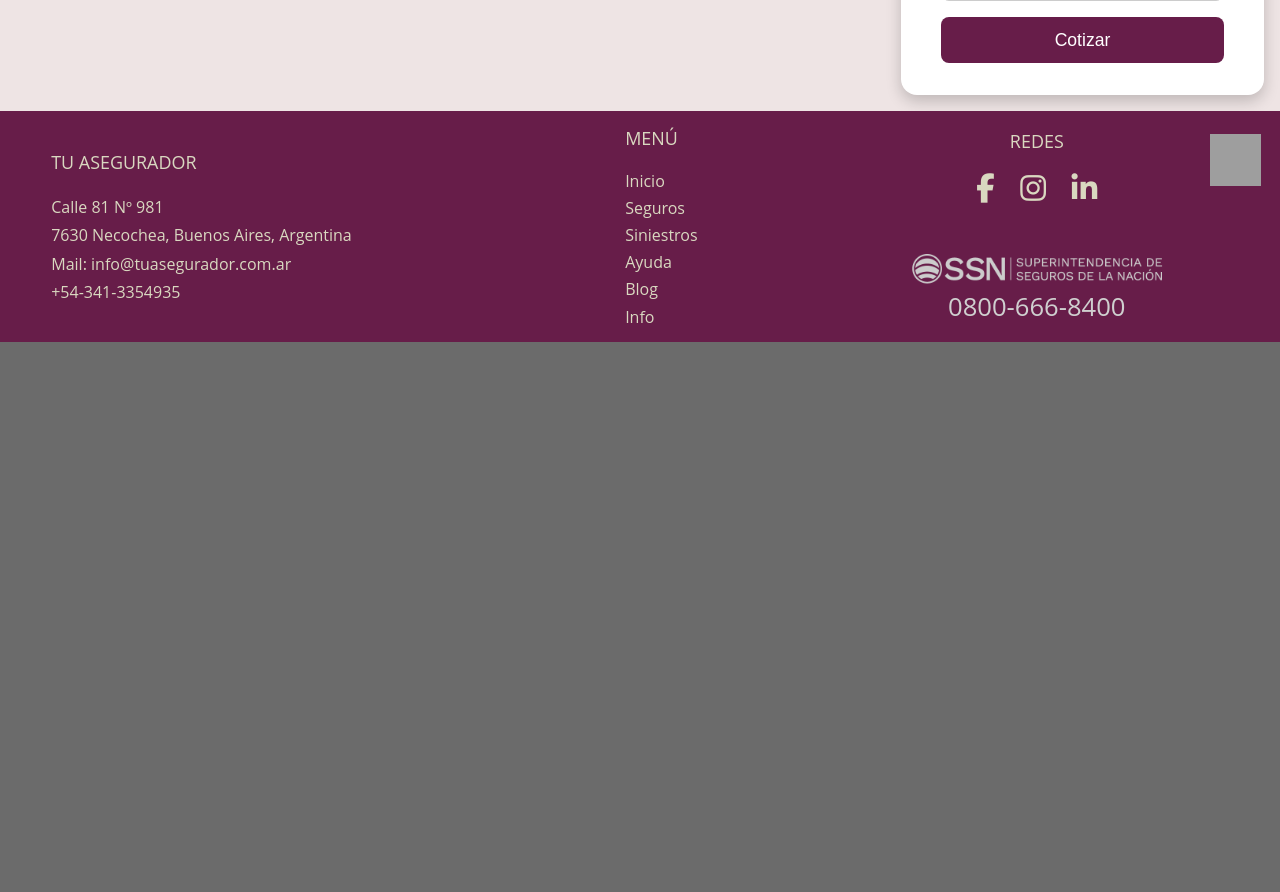
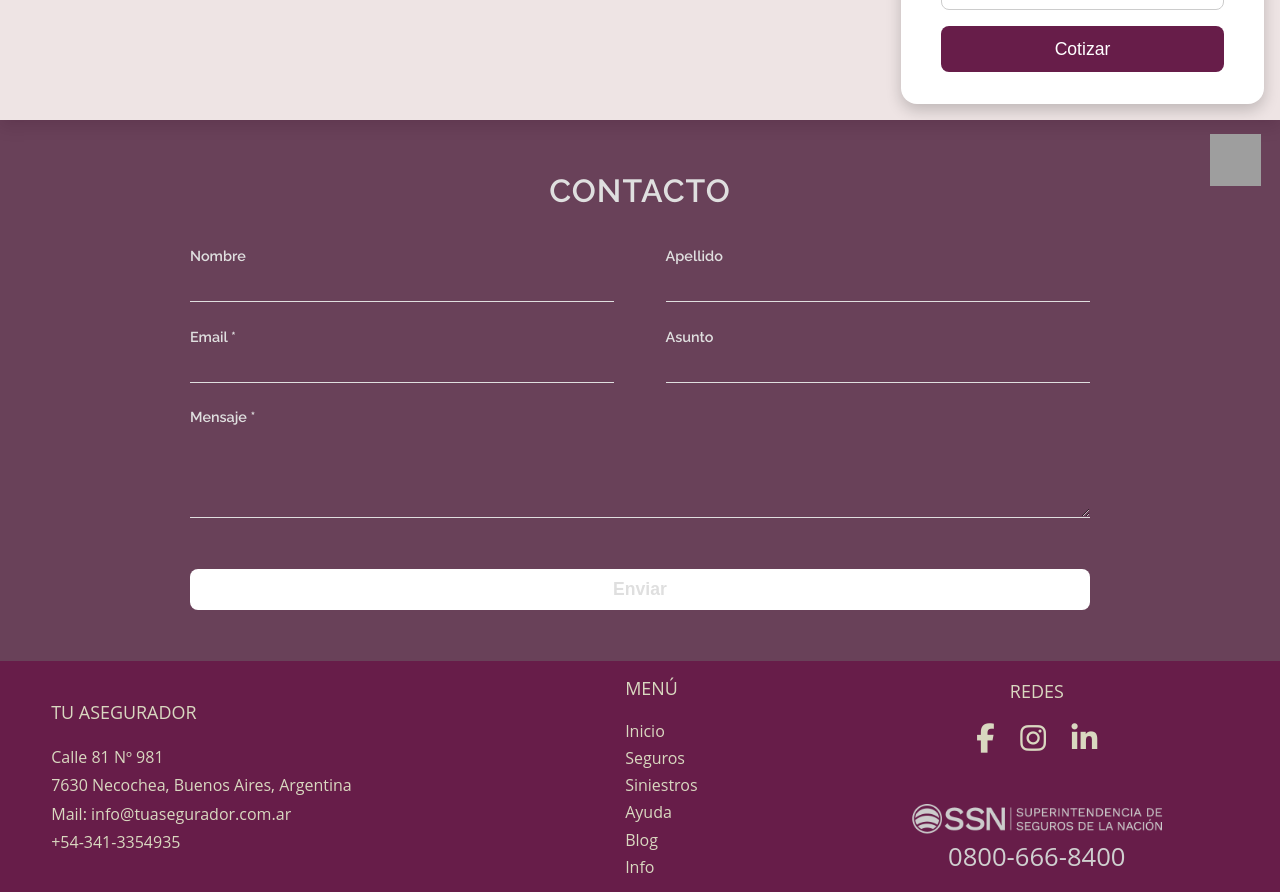
Before and after one commit to zubijavi/TuAsegurador, a React (Vite) app: page / in a window 1280 px wide. Shown: the part 540-1432 px from the top of the page. Before the commit the page ends 882 px from the top, so only its background shows below. Built offline with nearby package versions, Linux system fonts and the light colour scheme; grey boxes are pictures that could not be loaded.

Commit message:
se limpio nav, se agrego scroltoup y tambien componente contacto

```diff
--- a/index.html
+++ b/index.html
@@ -3,7 +3,7 @@
 
 <head>
   <meta charset="UTF-8" />
-  <link rel="icon" type="image/png" href="ico.png"/>
+  <link rel="icon" type="image/png" href="logoIa.png"/>
   <meta name="viewport" content="width=device-width, initial-scale=1.0" />
   <link rel="stylesheet" href="https://cdnjs.cloudflare.com/ajax/libs/font-awesome/6.5.2/css/all.min.css" />
   <title>TuAsegurador.com.ar</title>
--- a/package.json
+++ b/package.json
@@ -13,6 +13,7 @@
     "bootstrap": "^5.3.7",
     "react": "^19.1.0",
     "react-dom": "^19.1.0",
+    "react-icons": "^5.5.0",
     "react-router-dom": "^7.6.3"
   },
   "devDependencies": {
--- a/src/App.jsx
+++ b/src/App.jsx
@@ -6,6 +6,8 @@ import Footer from './components/Footer';
 import WhatsAppButton from './components/WhatsAppButton';
 import './App.css'
 import Cotizador from './pages/Cotizador';
+import Contacto from './components/Contacto';
+import ScrollToTopButton from './components/ScrollToTopButton';
 
 function App() {
   return (
@@ -19,7 +21,9 @@ function App() {
       </Router> */}
       {/* <Historia/> */}
       {/* <Companias/> */}
+      <ScrollToTopButton/>
       <WhatsAppButton/>
+      <Contacto/>
       <Footer/>
     </div>
   );
--- /dev/null
+++ b/src/components/Contacto.css
@@ -0,0 +1,92 @@
+.contacto {
+    background-color: rgb(223, 223, 223);
+
+    background-color: #671d4988;
+
+    color: rgb(223, 223, 223);
+    padding: 4vw 8vw;
+    text-align: center;
+}
+
+.contacto h2 {
+    font-size: 2rem;
+    font-weight: 600;
+    margin-bottom: 3vw;
+    letter-spacing: 1px;
+}
+
+.contacto-form {
+    display: grid;
+    grid-template-columns: 1fr 1fr;
+    gap: 2vw 4vw;
+    max-width: 900px;
+    margin: 0 auto;
+    text-align: left;
+}
+
+.campo {
+    display: flex;
+    flex-direction: column;
+}
+
+.campo label {
+    margin-bottom: 0.5vw;
+    font-size: 0.9rem;
+    color: rgb(223, 223, 223);
+}
+
+.campo input,
+.campo textarea {
+    background-color: transparent;
+    border: none;
+    border-bottom: 1px solid rgb(223, 223, 223);
+    color: white;
+    padding: 0.5vw 0;
+    font-size: 1rem;
+    outline: none;
+    transition: border-color 0.3s;
+    border-radius: 0;
+}
+
+.campo input:focus,
+.campo textarea:focus {
+    border-bottom: 1px solid rgb(223, 223, 223);
+}
+
+.campo-mensaje {
+    grid-column: 1 / 3;
+    /* ocupa todo el ancho */
+}
+
+.boton-container {
+    grid-column: 1 / 3;
+    display: flex;
+    justify-content: flex-end;
+    margin-top: 2vw;
+}
+
+.boton-container button {
+    background-color: white;
+    color: rgb(223, 223, 223);
+    border: none;
+    padding: 0.8vw 3vw;
+    font-weight: 600;
+    cursor: pointer;
+    transition: background-color 0.3s;
+}
+
+.boton-container button:hover {
+    background-color: #f0f0f0;
+}
+
+/* 📱 Responsive */
+@media (max-width: 768px) {
+    .contacto-form {
+        grid-template-columns: 1fr;
+    }
+
+    .campo-mensaje,
+    .boton-container {
+        grid-column: 1 / 2;
+    }
+}
--- /dev/null
+++ b/src/components/Contacto.jsx
@@ -0,0 +1,49 @@
+import React from "react";
+import "./Contacto.css";
+
+const Contacto = () => {
+  return (
+    <section id="contacto" className="contacto">
+      <h2>CONTACTO</h2>
+
+      <form className="contacto-form">
+        {/* Nombre */}
+        <div className="campo">
+          <label htmlFor="nombre">Nombre</label>
+          <input type="text" id="nombre" name="nombre" />
+        </div>
+
+        {/* Apellido */}
+        <div className="campo">
+          <label htmlFor="apellido">Apellido</label>
+          <input type="text" id="apellido" name="apellido" />
+        </div>
+
+        {/* Email */}
+        <div className="campo">
+          <label htmlFor="email">Email *</label>
+          <input type="email" id="email" name="email" required />
+        </div>
+
+        {/* Asunto */}
+        <div className="campo">
+          <label htmlFor="asunto">Asunto</label>
+          <input type="text" id="asunto" name="asunto" />
+        </div>
+
+        {/* Mensaje */}
+        <div className="campo campo-mensaje">
+          <label htmlFor="mensaje">Mensaje *</label>
+          <textarea id="mensaje" name="mensaje" required rows="4"></textarea>
+        </div>
+
+        {/* Botón */}
+        <div className="boton-container">
+          <button type="submit">Enviar</button>
+        </div>
+      </form>
+    </section>
+  );
+};
+
+export default Contacto;
--- a/src/components/Header/Header.css
+++ b/src/components/Header/Header.css
@@ -9,7 +9,7 @@ header {
   align-items: center;
   position: relative;
   padding: 0.3vw 2vw;
-  /* height: 4vw; */
+  height: 5vw;
   font-family: 'Raleway', sans-serif;
   z-index: 1000;
 
@@ -50,7 +50,10 @@ header {
     /* transform: rotate(-10deg) translate(7.5vw, -.4vw); */
 }
 
-.logo img {}
+.logo img {
+  height: 10vw;
+  filter: brightness(0) invert(1);
+}
 
 /* --- Navegación principal --- */
 nav {
@@ -77,9 +80,11 @@ nav p a {
   text-decoration: none;
   color: rgb(223, 223, 223);
 }
+
 nav p:hover {
   color: rgb(19, 111, 160);
 }
+
 nav a:hover {
   color: rgb(19, 111, 160);
 }
@@ -157,6 +162,10 @@ nav a:hover {
     transform: rotate(-6deg) translate(-7vw, 4.5vw);
   }
 
+  .logo img {
+    height: 20vw;
+  }
+
   .menu-toggle {
     display: block;
   }
--- a/src/components/Header/Header.jsx
+++ b/src/components/Header/Header.jsx
@@ -1,13 +1,15 @@
 import React, { useEffect } from "react";
 import "./Header.css";
 
-import logo from '../../assets/logoJz2.png'
+
+import logo from "../../assets/logo3.png";
 
 const Header = () => {
   useEffect(() => {
     const menuToggle = document.querySelector(".menu-toggle");
     const nav = document.querySelector("nav");
     const submenus = document.querySelectorAll(".submenu");
+    const navLinks = document.querySelectorAll("nav a, nav p");
 
     // --- Abrir/cerrar menú hamburguesa ---
     const toggleMenu = (e) => {
@@ -18,7 +20,16 @@ const Header = () => {
     };
     menuToggle?.addEventListener("click", toggleMenu);
 
-    // --- Abrir/cerrar submenús (click en label) ---
+    // --- Cerrar menú al hacer click en un enlace ---
+    const closeMenuOnLinkClick = () => {
+      nav.classList.remove("active");
+      menuToggle.classList.remove("fa-xmark");
+      menuToggle.classList.add("fa-bars");
+      submenus.forEach((m) => m.classList.remove("open"));
+    };
+    navLinks.forEach((link) => link.addEventListener("click", closeMenuOnLinkClick));
+
+    // --- Abrir/cerrar submenús ---
     const handleSubmenuClick = (e, menu) => {
       e.stopPropagation();
       submenus.forEach((m) => m !== menu && m.classList.remove("open"));
@@ -33,18 +44,17 @@ const Header = () => {
     // --- Cerrar menú y submenús al hacer clic fuera ---
     const closeAll = (e) => {
       if (nav.contains(e.target) || menuToggle.contains(e.target)) return;
-      nav.classList.remove("active");
-      submenus.forEach((m) => m.classList.remove("open"));
-      menuToggle.classList.remove("fa-xmark");
-      menuToggle.classList.add("fa-bars");
+      closeMenuOnLinkClick();
     };
-
     document.addEventListener("click", closeAll);
 
     // --- Limpieza ---
     return () => {
       menuToggle?.removeEventListener("click", toggleMenu);
       document.removeEventListener("click", closeAll);
+      navLinks.forEach((link) =>
+        link.removeEventListener("click", closeMenuOnLinkClick)
+      );
       submenus.forEach((menu) => {
         const label = menu.querySelector(".submenu-label");
         label?.removeEventListener("click", (e) => handleSubmenuClick(e, menu));
@@ -53,43 +63,18 @@ const Header = () => {
   }, []);
 
   return (
-    <header id="inicio">
+    <header>
       <div className="logo">
-        <h1>TuAsegurador</h1>
-        <h4>.com.ar</h4>
-        {/* <img src={logo} alt="logo" /> */}
+        <img src={logo} alt="logo" />
       </div>
 
       {/* Icono de menú hamburguesa */}
       <i className="fas fa-bars menu-toggle"></i>
 
       <nav>
-        <p>INICIO</p>
-
-        {/* <div className="submenu">
-          <p className="submenu-label">Seguros ▾</p>
-          <div className="submenu-content">
-            <p>Autos</p>
-            <p>Hogar</p>
-            <p>Vida</p>
-            <p>Comercio</p>
-          </div>
-        </div> */}
-
-        <p>CONTACTO</p>
-
-        {/* <div className="submenu">
-          <p className="submenu-label">Ayuda ▾</p>
-          <div className="submenu-content">
-            <p>Quiénes Somos</p>
-            <p>Preguntas Frecuentes</p>
-          </div>
-        </div> */}
-
-        {/* <p>Blog</p> */}
-        <p>
-          <a href="#info">INFO</a>
-        </p>
+        {/* <p><a href="#inicio">INICIO</a></p> */}
+        <p><a href="#contacto">CONTACTO</a></p>
+        <p><a href="#info">INFO</a></p>
       </nav>
     </header>
   );
--- /dev/null
+++ b/src/components/ScrollToTopButton.css
@@ -0,0 +1,29 @@
+.scroll-to-top {
+  position: fixed;
+  bottom: 20vw;
+  right: 1vw;
+  background-color: #222;
+  color: white;
+  border: none;
+  /* border-radius: 50%; */
+  width: 10vw;
+  padding: 0.8rem;
+  font-size: 1.2rem;
+  cursor: pointer;
+  transition: all 0.3s ease;
+  z-index: 1000;
+    opacity: .65; /* 🔹 Hace el botón semi-transparente */
+}
+
+.scroll-to-top:hover {
+  background-color: #555;
+  transform: scale(1.1);
+}
+
+.scroll-to-top svg {
+  vertical-align: middle;
+}
+
+@media (max-width: 768px){
+
+}
--- /dev/null
+++ b/src/components/ScrollToTopButton.jsx
@@ -0,0 +1,37 @@
+import React, { useState, useEffect } from "react";
+import "./ScrollToTopButton.css";
+import { FaArrowUp } from "react-icons/fa";
+
+const ScrollToTopButton = () => {
+  const [isVisible, setIsVisible] = useState(false);
+
+  useEffect(() => {
+    const toggleVisibility = () => {
+      if (window.scrollY > 100) {
+        setIsVisible(true);
+      } else {
+        setIsVisible(false);
+      }
+    };
+
+    window.addEventListener("scroll", toggleVisibility);
+    return () => window.removeEventListener("scroll", toggleVisibility);
+  }, []);
+
+  const scrollToTop = () => {
+    window.scrollTo({
+      top: 0,
+      behavior: "smooth",
+    });
+  };
+
+  return (
+    isVisible && (
+      <button className="scroll-to-top" onClick={scrollToTop} aria-label="Volver arriba">
+        <FaArrowUp />
+      </button>
+    )
+  );
+};
+
+export default ScrollToTopButton;
```
Also changed, not shown: public/logoIa.png (added), 1 other file (tests, documents, lock files or other folders).
